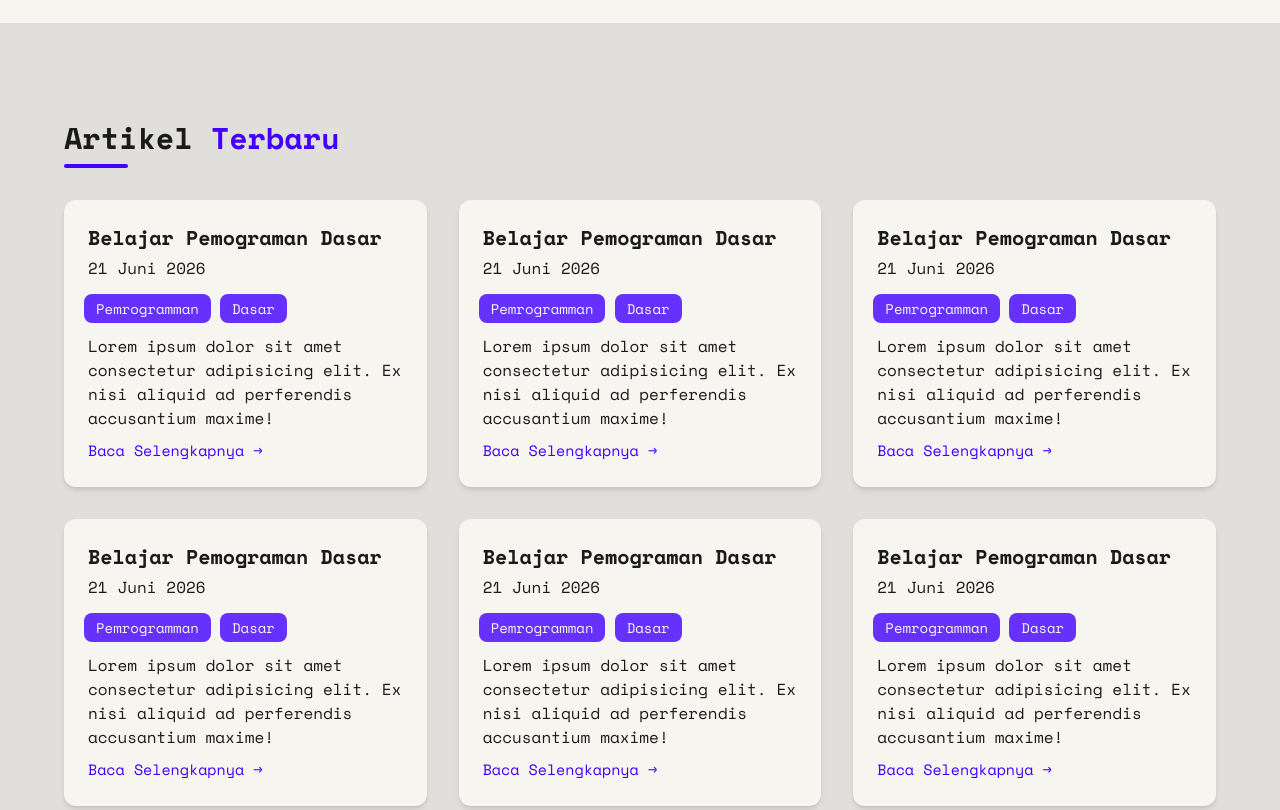
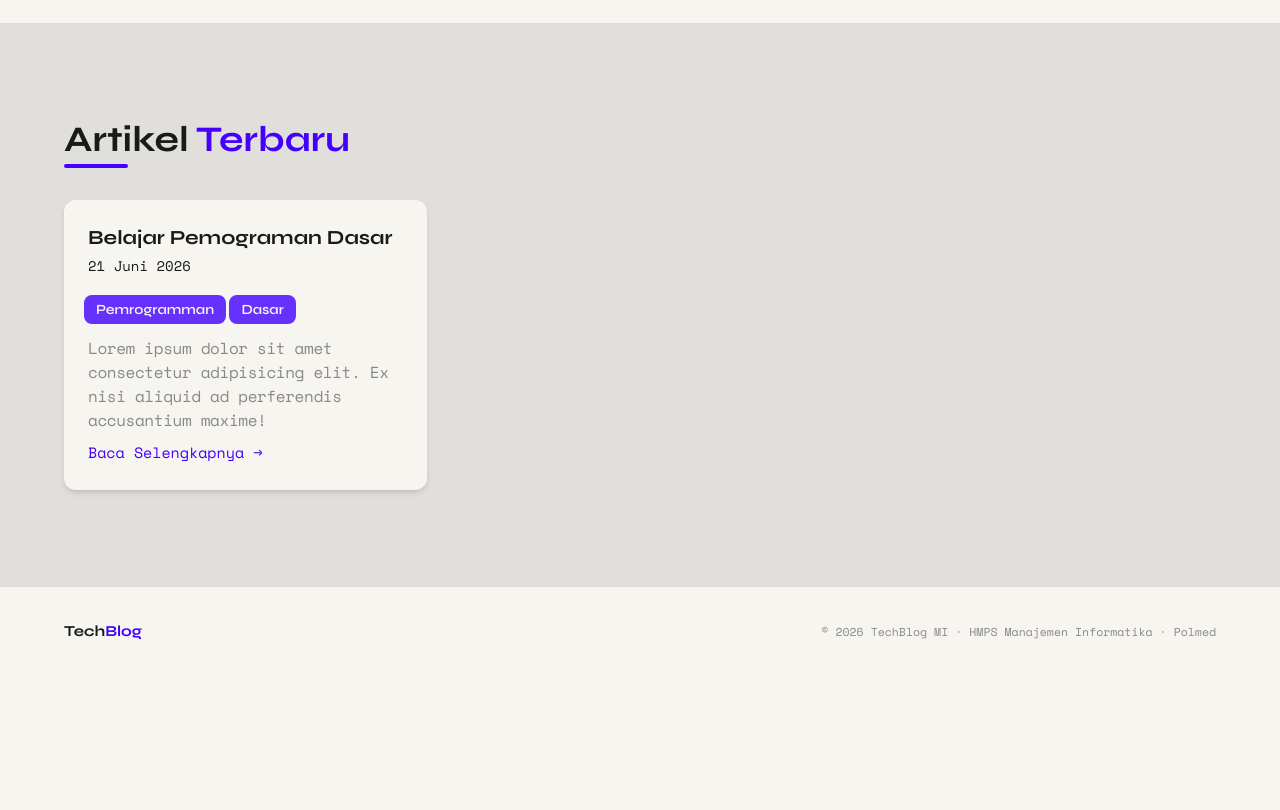
Before and after one commit to charlienicholas/Penghijauan-Github, a website: page index.html in a window 1280 px wide. Shown: the part 720-1530 px from the top of the page. After the commit the page ends 1397 px from the top, so only its background shows below. Drawn offline with nearby package versions, Linux system fonts and the light colour scheme.

Commit message:
style: ubah font dan ukuran teks, kemudian menambahkan scrool smooth untuk perpindahan section

```diff
--- a/index.html
+++ b/index.html
@@ -1,5 +1,5 @@
 <!doctype html>
-<html lang="id">
+<html lang="id" class="scroll-smooth">
   <head>
     <meta charset="UTF-8" />
     <meta name="viewport" content="width=device-width, initial-scale=1.0" />
@@ -21,7 +21,7 @@
       <a href="#" class="nav-logo">Tech<span>Blog</span></a>
       <ul class="nav-links">
         <li><a href="#">Beranda</a></li>
-        <li><a href="#">Artikel</a></li>
+        <li><a href="#artikel">Artikel</a></li>
         <li><a href="#">Kategori</a></li>
         <li><a href="#">Tentang</a></li>
       </ul>
@@ -39,7 +39,7 @@
 
         <ul class="mt-12 space-y-6 text-base font-semibold text-bg">
           <li><a href="#" class="block px-4 py-2.5 rounded hover:text-accent transition-colors" data-section="home">Beranda</a></li>
-          <li><a href="#" class="block px-4 py-2.5 rounded hover:text-accent transition-colors" data-section="articles">Artikel</a></li>
+          <li><a href="#artikel" class="block px-4 py-2.5 rounded hover:text-accent transition-colors" data-section="articles">Artikel</a></li>
           <li><a href="#" class="block px-4 py-2.5 rounded hover:text-accent transition-colors" data-section="categories">Kategori</a></li>
           <li><a href="#" class="block px-4 py-2.5 rounded hover:text-accent transition-colors" data-section="about">Tentang</a></li>
         </ul>
@@ -76,75 +76,21 @@
 
     <!-- Section Daftar Artikel Terbaru -->
     <section id="artikel" class="px-[5vw] w-full bg-text-muted/20 py-24">
-      <h1 class="text-text text-3xl font-bold">Artikel <span class="text-accent">Terbaru</span></h1>
-      <div class="w-16 h-1 bg-accent mt-2 mb-8 rounded-4xl"></div>
+      <h1 class="text-text text-4xl font-bold font-heading">Artikel <span class="text-accent">Terbaru</span></h1>
+      <div class="w-16 h-1 bg-accent mt-1 mb-8 rounded-4xl"></div>
 
       <div class="grid grid-cols-1 md:grid-cols-2 lg:grid-cols-3 gap-8">
         <div class="flex flex-col bg-bg rounded-xl p-6 shadow-md">
-          <h1 class="text-xl font-black mb-1">Belajar Pemograman Dasar</h1>
-          <h4 class="text-base mb-4">21 Juni 2026</h4>
-          <div class="kategori mb-3 -ml-1">
-            <span class="text-sm font-medium text-bg bg-accent/80 px-3 py-1 rounded-lg">Pemrogramman</span>
-            <span class="text-sm font-medium text-bg bg-accent/80 px-3 py-1 rounded-lg">Dasar</span>
+          <h1 class="text-xl font-black mb-1 font-heading">Belajar Pemograman Dasar</h1>
+          <h4 class="text-sm">21 Juni 2026</h4>
+          <div class="kategori mb-4 mt-6 -ml-1 text-sm font-heading font-semibold text-bg">
+            <span class="bg-accent/80 px-3 py-1.5 rounded-lg">Pemrogramman</span>
+            <span class="bg-accent/80 px-3 py-1.5 rounded-lg">Dasar</span>
           </div>
-          <p class="text-base mb-2">Lorem ipsum dolor sit amet consectetur adipisicing elit. Ex nisi aliquid ad perferendis accusantium maxime!</p>
+          <p class="text-base mb-2 text-text-muted tracking-tight">Lorem ipsum dolor sit amet consectetur adipisicing elit. Ex nisi aliquid ad perferendis accusantium maxime!</p>
           <a href="#" class="text-accent hover:underline">Baca Selengkapnya →</a>
         </div>
 
-        <div class="flex flex-col bg-bg rounded-xl p-6 shadow-md">
-          <h1 class="text-xl font-black mb-1">Belajar Pemograman Dasar</h1>
-          <h4 class="text-base mb-4">21 Juni 2026</h4>
-          <div class="kategori mb-3 -ml-1">
-            <span class="text-sm font-medium text-bg bg-accent/80 px-3 py-1 rounded-lg">Pemrogramman</span>
-            <span class="text-sm font-medium text-bg bg-accent/80 px-3 py-1 rounded-lg">Dasar</span>
-          </div>
-          <p class="text-base mb-2">Lorem ipsum dolor sit amet consectetur adipisicing elit. Ex nisi aliquid ad perferendis accusantium maxime!</p>
-          <a href="#" class="text-accent hover:underline">Baca Selengkapnya →</a>
-        </div>
-
-        <div class="flex flex-col bg-bg rounded-xl p-6 shadow-md">
-          <h1 class="text-xl font-black mb-1">Belajar Pemograman Dasar</h1>
-          <h4 class="text-base mb-4">21 Juni 2026</h4>
-          <div class="kategori mb-3 -ml-1">
-            <span class="text-sm font-medium text-bg bg-accent/80 px-3 py-1 rounded-lg">Pemrogramman</span>
-            <span class="text-sm font-medium text-bg bg-accent/80 px-3 py-1 rounded-lg">Dasar</span>
-          </div>
-          <p class="text-base mb-2">Lorem ipsum dolor sit amet consectetur adipisicing elit. Ex nisi aliquid ad perferendis accusantium maxime!</p>
-          <a href="#" class="text-accent hover:underline">Baca Selengkapnya →</a>
-        </div>
-
-        <div class="flex flex-col bg-bg rounded-xl p-6 shadow-md">
-          <h1 class="text-xl font-black mb-1">Belajar Pemograman Dasar</h1>
-          <h4 class="text-base mb-4">21 Juni 2026</h4>
-          <div class="kategori mb-3 -ml-1">
-            <span class="text-sm font-medium text-bg bg-accent/80 px-3 py-1 rounded-lg">Pemrogramman</span>
-            <span class="text-sm font-medium text-bg bg-accent/80 px-3 py-1 rounded-lg">Dasar</span>
-          </div>
-          <p class="text-base mb-2">Lorem ipsum dolor sit amet consectetur adipisicing elit. Ex nisi aliquid ad perferendis accusantium maxime!</p>
-          <a href="#" class="text-accent hover:underline">Baca Selengkapnya →</a>
-        </div>
-
-        <div class="flex flex-col bg-bg rounded-xl p-6 shadow-md">
-          <h1 class="text-xl font-black mb-1">Belajar Pemograman Dasar</h1>
-          <h4 class="text-base mb-4">21 Juni 2026</h4>
-          <div class="kategori mb-3 -ml-1">
-            <span class="text-sm font-medium text-bg bg-accent/80 px-3 py-1 rounded-lg">Pemrogramman</span>
-            <span class="text-sm font-medium text-bg bg-accent/80 px-3 py-1 rounded-lg">Dasar</span>
-          </div>
-          <p class="text-base mb-2">Lorem ipsum dolor sit amet consectetur adipisicing elit. Ex nisi aliquid ad perferendis accusantium maxime!</p>
-          <a href="#" class="text-accent hover:underline">Baca Selengkapnya →</a>
-        </div>
-
-        <div class="flex flex-col bg-bg rounded-xl p-6 shadow-md">
-          <h1 class="text-xl font-black mb-1">Belajar Pemograman Dasar</h1>
-          <h4 class="text-base mb-4">21 Juni 2026</h4>
-          <div class="kategori mb-3 -ml-1">
-            <span class="text-sm font-medium text-bg bg-accent/80 px-3 py-1 rounded-lg">Pemrogramman</span>
-            <span class="text-sm font-medium text-bg bg-accent/80 px-3 py-1 rounded-lg">Dasar</span>
-          </div>
-          <p class="text-base mb-2">Lorem ipsum dolor sit amet consectetur adipisicing elit. Ex nisi aliquid ad perferendis accusantium maxime!</p>
-          <a href="#" class="text-accent hover:underline">Baca Selengkapnya →</a>
-        </div>
       </div>
     </section>
 
```
Also changed, not shown: assets/tailwind/output.css.
